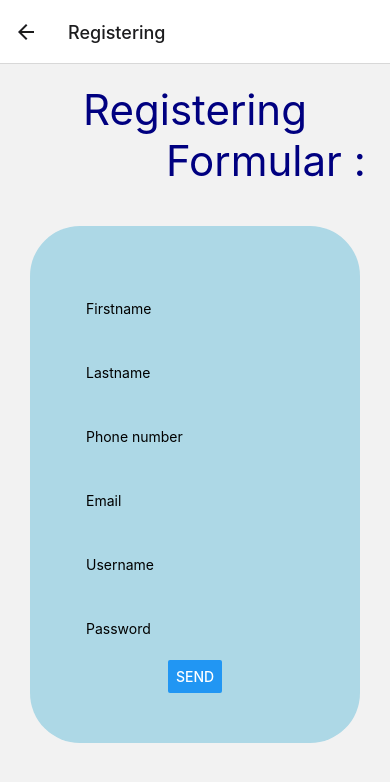
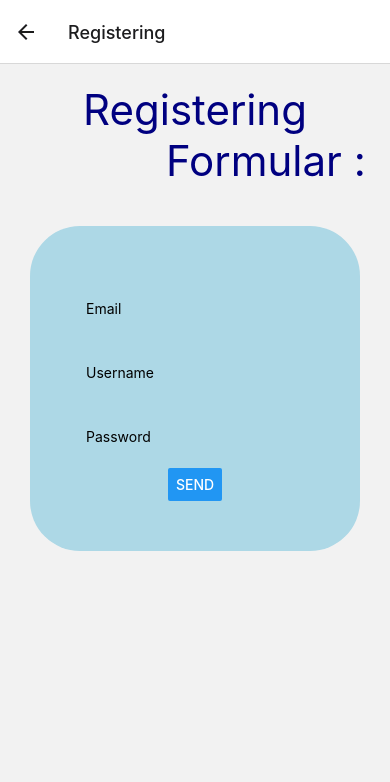
Before and after one commit to MelYuki/mel_lab, a React Native app: screen /Registering in a window 390 px wide. Shown: the top 782 px of the page. Built offline with nearby package versions, Linux system fonts and the light colour scheme.

Commit message:
update_registering

```diff
--- a/src/components/registering/form-component.jsx
+++ b/src/components/registering/form-component.jsx
@@ -6,9 +6,6 @@ import { useState } from "react";
 const Form = ({onSend}) => {
 
     const [ infos, setInfos ] = useState({
-        firstname: "",
-        lastname: "",
-        phoneNumber: null,
         email: "",
         username: "",
         password: ""
@@ -30,27 +27,6 @@ const Form = ({onSend}) => {
     return (
         <View style={globalStyle.screen}>
             <View style={globalStyle.login}>
-                <TextInput
-                    style={globalStyle.input}
-                    placeholder="Firstname"
-                    inputMode="text"
-                    value={infos.firstname}
-                    onChangeText={(value) => handleChangeForm("firstname", value)}
-                />
-                <TextInput
-                    style={globalStyle.input}
-                    placeholder="Lastname"
-                    inputMode="text"
-                    value={infos.lastname}
-                    onChangeText={(value) => handleChangeForm("lastname", value)}
-                />
-                <TextInput
-                    style={globalStyle.input}
-                    placeholder="Phone number"
-                    inputMode="tel"
-                    value={infos.phoneNumber}
-                    onChangeText={(value) => handleChangeForm("phoneNumber", value)}
-                />
                 <TextInput
                     style={globalStyle.input}
                     placeholder="Email"
```
